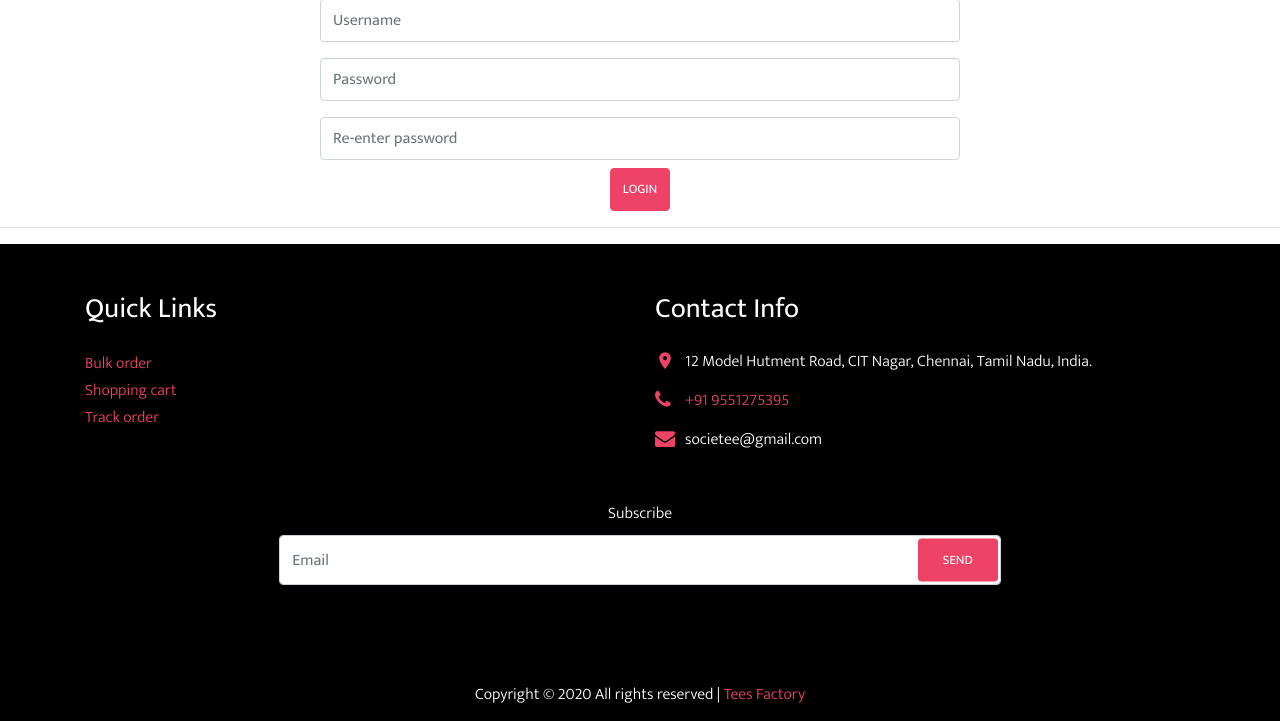
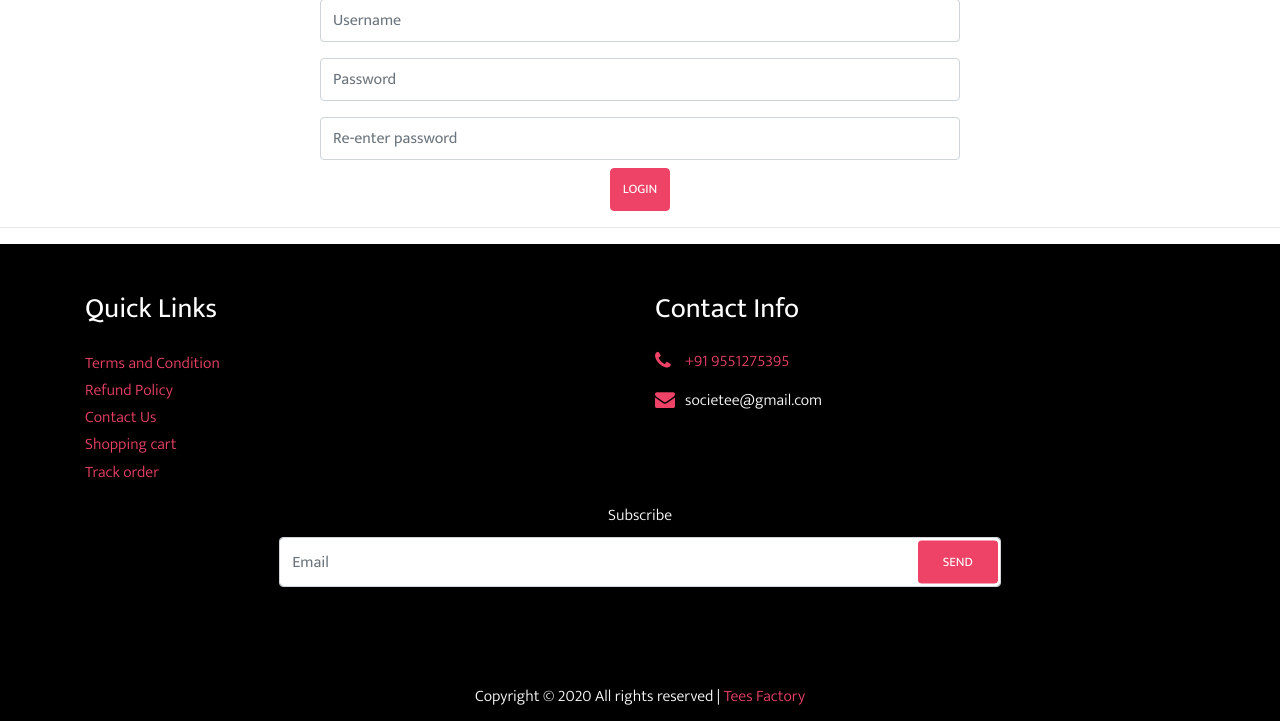
Before and after one commit to praveenvino39/website404, a Django app: page /auth/signup/ in a window 1280 px wide. Shown: the part 152-873 px from the top of the page. Run offline with Django 3.2, Linux system fonts and the light colour scheme; some libraries are stand-ins or nearby versions; some web fonts are replaced.

Commit message:
Update base.html

```diff
--- a/homepage/templates/homepage/base.html
+++ b/homepage/templates/homepage/base.html
@@ -45,7 +45,9 @@
                 </div>
                 <div class="col-md-6 col-lg-4">
                     <ul class="list-unstyled">
-                        <li><a href="#">Bulk order</a></li>
+                        <li><a href="#">Terms and Condition</a></li>
+                        <li><a href="#">Refund Policy</a></li>
+                        <li><a href="{% url 'contact' %}">Contact Us</a></li>
                         <li><a href="{% url 'cart' %}">Shopping cart</a></li>
                         <li><a href="{% url 'trackorder' %}">Track order</a></li>
                     </ul>
@@ -71,7 +73,6 @@
             <div class="block-5 mb-5">
                 <h3 class="footer-heading  mb-4 text-white">Contact Info</h3>
                 <ul class="list-unstyled">
-                    <li class="address text-white">12 Model Hutment Road, CIT Nagar, Chennai, Tamil Nadu, India.</li>
                     <li class="phone "><a href="tel://9551275395">+91 9551275395</a></li>
                     <li class="email text-white">societee@gmail.com</li>
                 </ul>
```
